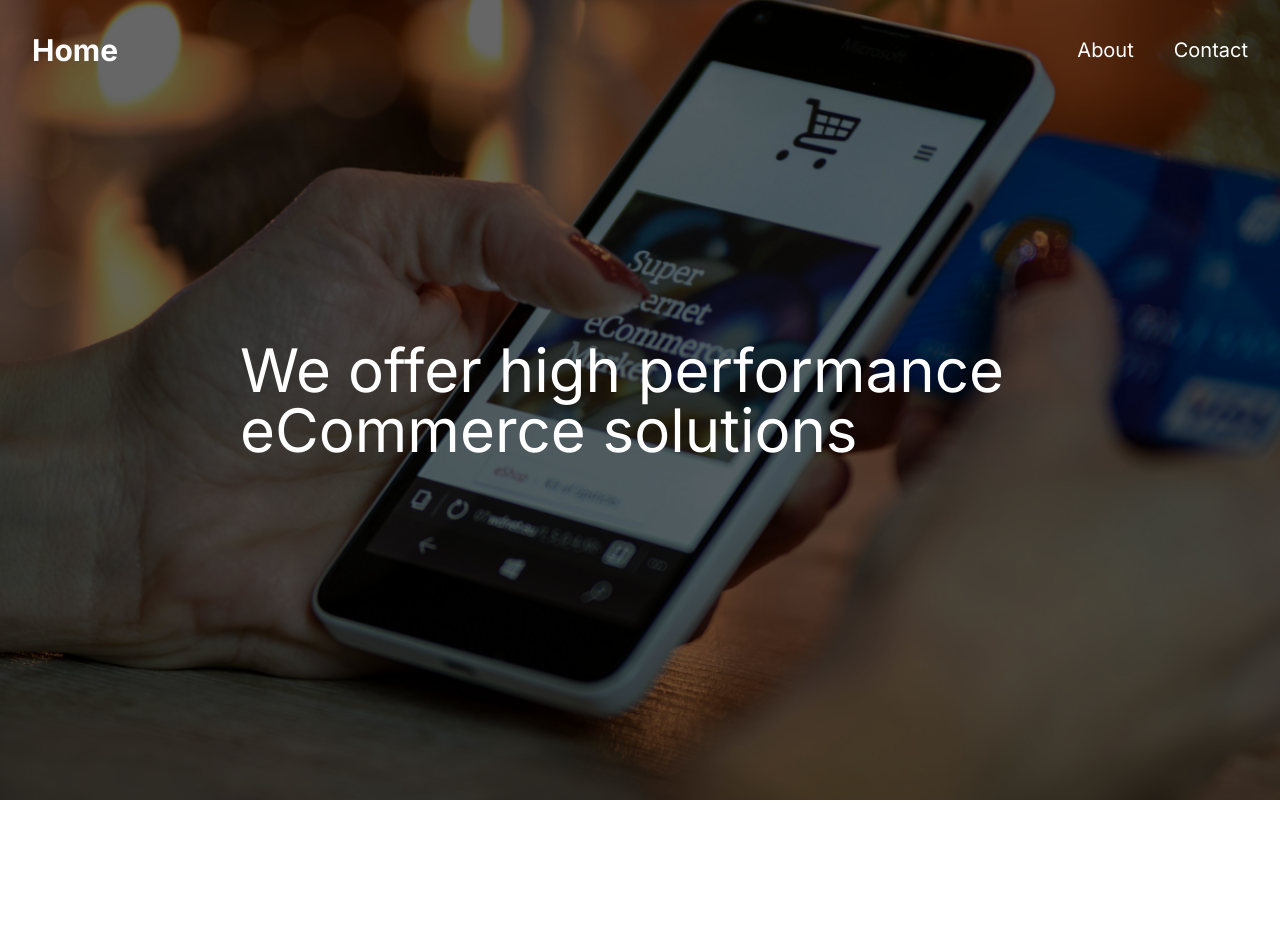
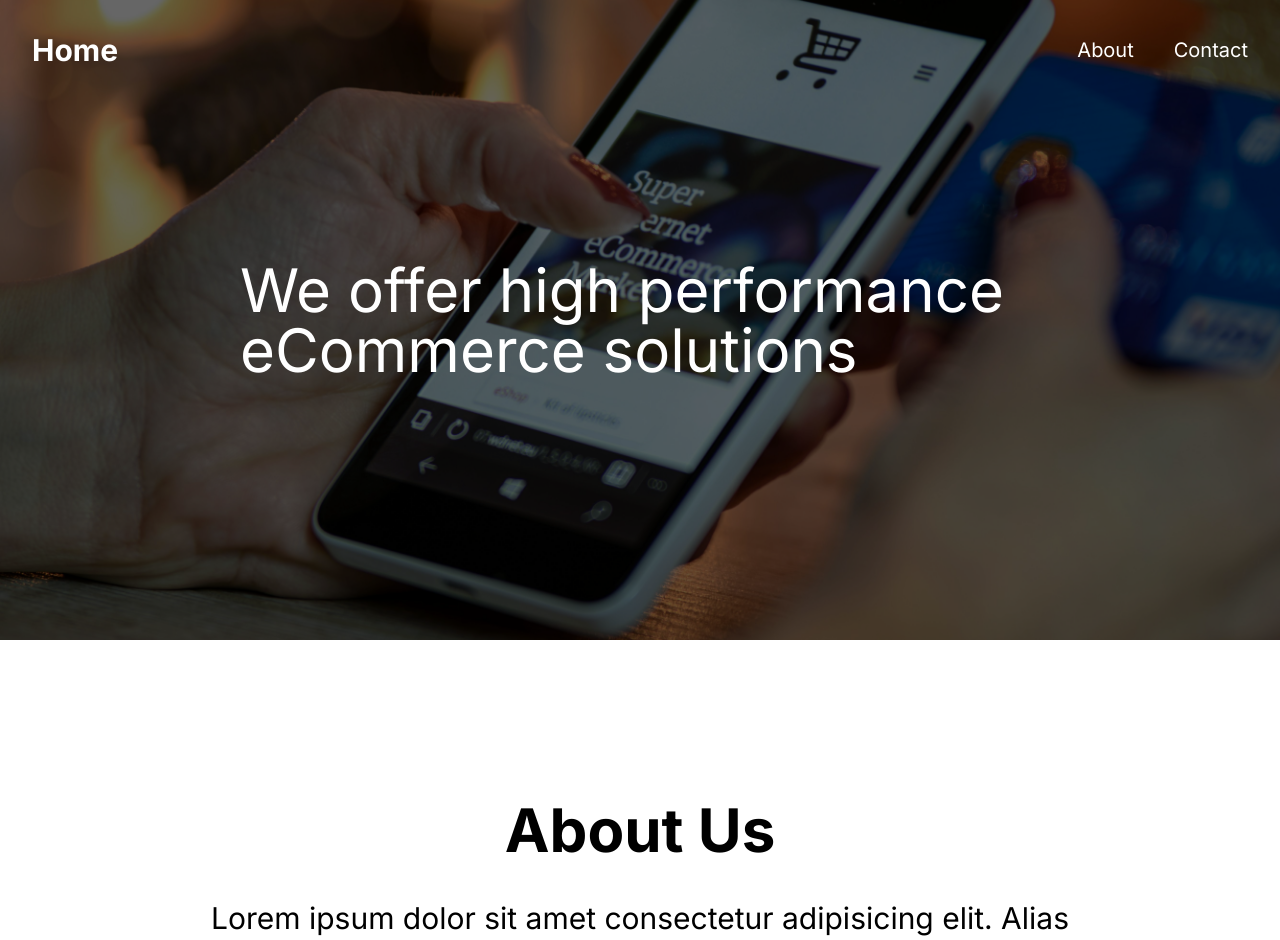
Before and after one commit to MilosBogicevic/nextjs-website, a Next.js app: page / in a window 1280 px wide. Shown: the top 940 px of the page. Before the commit the page ends 800 px from the top, so only its background shows below. Built offline with nearby package versions, Linux system fonts and the light colour scheme.

Commit message:
Created InfoSectionBelowHero component and applied style changes to Hero component.

```diff
--- a/src/app/page.tsx
+++ b/src/app/page.tsx
@@ -1,5 +1,6 @@
 import Hero from "@/components/Hero";
 import homeImg from "/public/hero-image-1.jpg";
+import InfoSectionBelowHero from "@/components/InfoSectionBelowHero";
 
 export default function Home() {
   return (
@@ -9,6 +10,14 @@ export default function Home() {
         imgAlt="Hero image for home page"
         title="We offer high performance eCommerce solutions"
       />
+      <InfoSectionBelowHero
+        title="About Us"
+        text="Lorem ipsum dolor sit amet consectetur adipisicing elit. Alias
+          reprehenderit voluptatem magni laborum commodi? Facere quae nisi
+          laboriosam ut earum? Lorem ipsum dolor sit amet consectetur
+          adipisicing elit. Obcaecati culpa voluptatibus, sequi illo sunt ad.
+          Est odit laborum autem a."
+      />
     </>
   );
 }
--- a/src/components/Hero.tsx
+++ b/src/components/Hero.tsx
@@ -10,7 +10,7 @@ interface HeroProps {
 export default function Hero(props: HeroProps) {
   return (
     <>
-      <div className="relative h-screen flex justify-center items-center">
+      <div className="relative h-[80vh] flex justify-center items-center">
         <div className="absolute -z-10 inset-0">
           <Image
             src={props.imgData}
@@ -20,8 +20,8 @@ export default function Hero(props: HeroProps) {
           />
           <div className="absolute inset-0 bg-black opacity-60"></div>
         </div>
-        <div className="flex justify-center items-center">
-          <h1 className="text-white text-6xl max-w-[800px]">{props.title}</h1>
+        <div className="px-10 text-center md:text-left flex justify-center items-center">
+          <h1 className="text-white text-3xl sm:text-5xl md:text-6xl max-w-[800px]">{props.title}</h1>
         </div>
       </div>
     </>
--- /dev/null
+++ b/src/components/InfoSectionBelowHero.tsx
@@ -0,0 +1,15 @@
+interface InfoSectionProps {
+  title: string;
+  text: string;
+}
+
+export default function InfoSection(props: InfoSectionProps) {
+  return (
+    <>
+      <div className="py-40 px-20 flex justify-center items-center flex-col max-w-[1200px] mx-auto gap-y-10">
+        <h2 className="font-bold text-6xl">{props.title}</h2>
+        <p className="text-3xl text-center">{props.text}</p>
+      </div>
+    </>
+  );
+}
```
